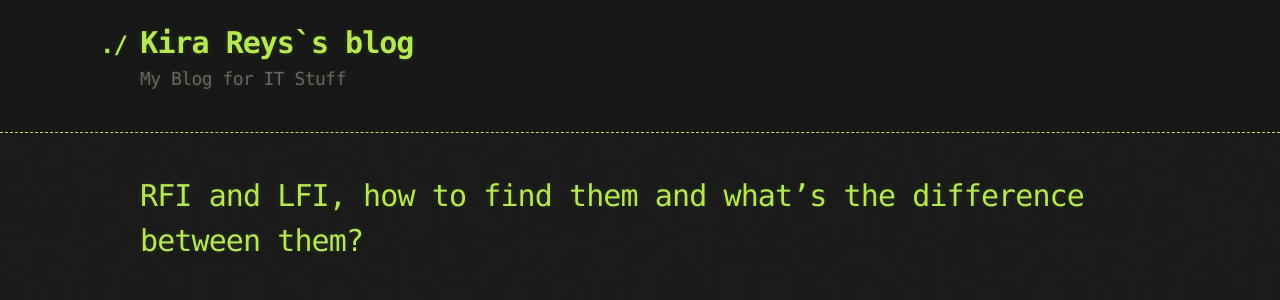
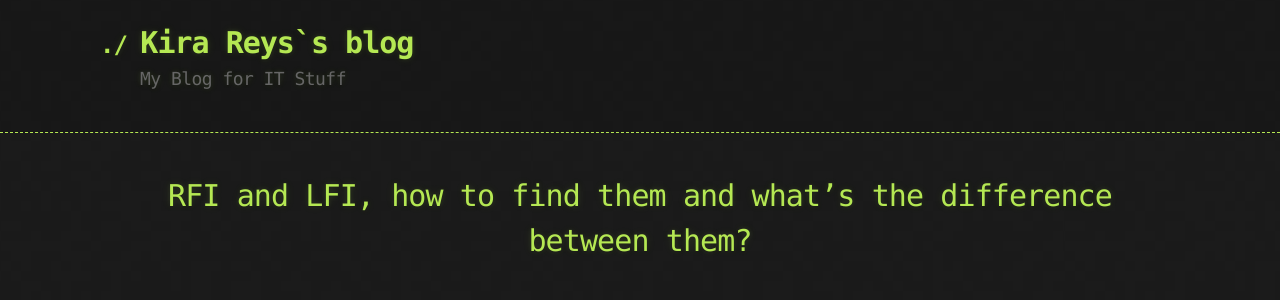
Before and after one commit to 20kilograma/blog, a Jekyll site: the page built from rfi-lfi.md, in a window 1280 px wide. Shown: the top 300 px of the page. Built offline with Jekyll 4.4.1, drawn with Linux system fonts in a browser that asks for light colours; our own code applies the rules of GitHub Pages for plain Markdown files.

Commit message:
Update rfi-lfi.md

```diff
--- a/rfi-lfi.md
+++ b/rfi-lfi.md
@@ -1 +1 @@
-# RFI and LFI, how to find them and what’s the difference between them?
+# <center> RFI and LFI, how to find them and what’s the difference between them? </center>
```
